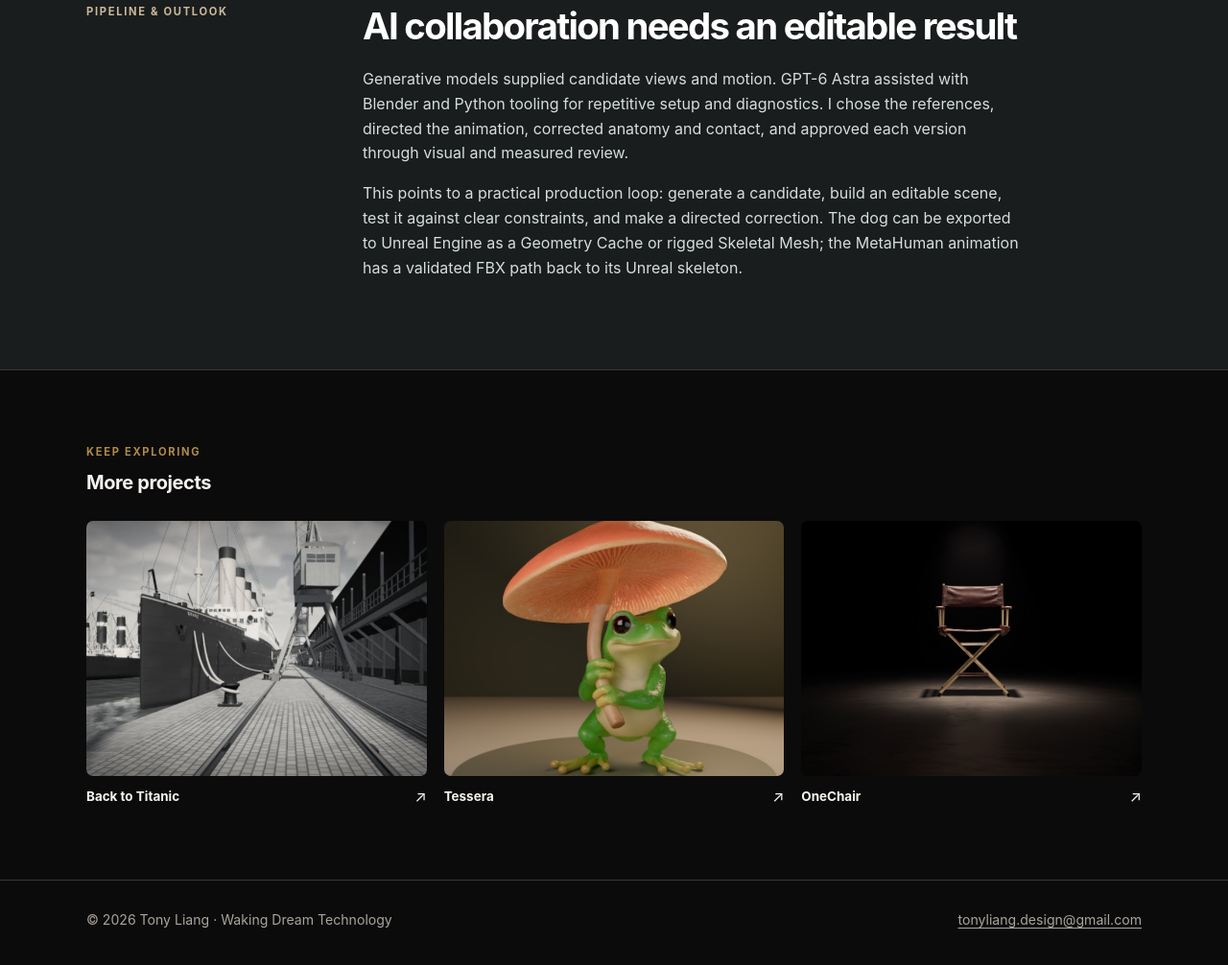
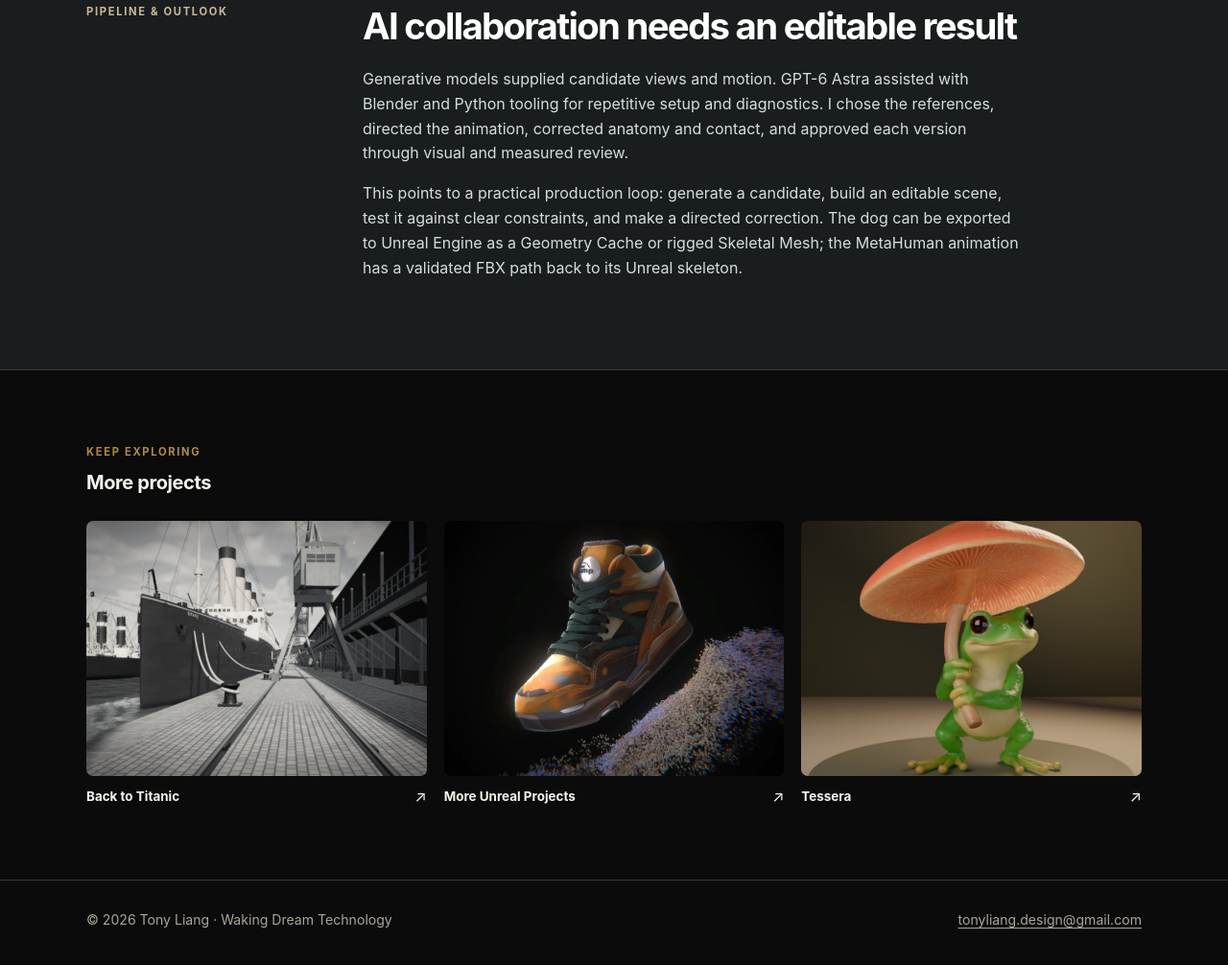
Before and after one commit to TonyLiangDesign/WakingDreamWebsite, a plain HTML site: page unreal-visualisation/character-motion/index.html in a window 1280 px wide. Shown: the part 5589-6595 px from the top of the page at 96% size. Drawn offline with Linux system fonts and the light colour scheme.

Commit message:
Feature Unreal projects in character motion related work

```diff
--- a/unreal-visualisation/character-motion/index.html
+++ b/unreal-visualisation/character-motion/index.html
@@ -81,7 +81,6 @@
     .project-links { display:grid; grid-template-columns:repeat(3,minmax(0,1fr)); gap:18px; }
     .project-links a { display:block; min-width:0; text-decoration:none; }
     .project-links img { width:100%; aspect-ratio:4/3; object-fit:cover; border-radius:7px; }
-    .project-links .onechair-image { object-position:center 68%; }
     .project-links .project-title { display:flex; align-items:center; justify-content:space-between; gap:12px; margin-top:11px; font-size:.84rem; font-weight:650; line-height:1.3; }
     .project-links a:hover { color:var(--accent); }
     .project-links a:hover img { opacity:.86; }
@@ -135,7 +134,7 @@
     <section class="rule"><div class="wrap proof"><div><div class="label">05 / Measured iteration</div><h2>Use the comparison to make a decision</h2><p>In one intermediate gait pass, average error at three visible back-line landmarks fell from 16.4 to 5.7 pixels while protected paw motion was preserved. I checked the same frames visually as well as through plotted body and paw curves.</p><p class="note">These are image-space measurements for this shot, not 3D ground truth or a final quality score.</p></div><figure><img src="assets/gait-review.png" alt="Gait review charts comparing reference and animation body contours and paw height"><figcaption>Python · Gait review</figcaption></figure></div></section>
 
     <section class="status"><div class="wrap"><div class="label">Pipeline &amp; outlook</div><div><h2>AI collaboration needs an editable result</h2><p>Generative models supplied candidate views and motion. GPT-6 Astra assisted with Blender and Python tooling for repetitive setup and diagnostics. I chose the references, directed the animation, corrected anatomy and contact, and approved each version through visual and measured review.</p><p>This points to a practical production loop: generate a candidate, build an editable scene, test it against clear constraints, and make a directed correction. The dog can be exported to Unreal Engine as a Geometry Cache or rigged Skeletal Mesh; the MetaHuman animation has a validated FBX path back to its Unreal skeleton.</p></div></div></section>
-    <section class="more-projects" aria-labelledby="more-projects-title"><div class="wrap"><div class="label">Keep exploring</div><h2 id="more-projects-title">More projects</h2><nav class="project-links" aria-label="More projects"><a href="../../titanic/"><img src="../../assets/titanic-quay-archive.webp" alt="Titanic alongside the Southampton quay" loading="lazy"><span class="project-title">Back to Titanic <span class="arrow" aria-hidden="true">↗</span></span></a><a href="../../tessera/"><img src="../../assets/tessera-mushroom.jpg" alt="A frog holding a mushroom umbrella in Tessera" loading="lazy"><span class="project-title">Tessera <span class="arrow" aria-hidden="true">↗</span></span></a><a href="../../onechair/"><img class="onechair-image" src="../../assets/Chair.jpg" alt="A director's chair under a spotlight" loading="lazy"><span class="project-title">OneChair <span class="arrow" aria-hidden="true">↗</span></span></a></nav></div></section>
+    <section class="more-projects" aria-labelledby="more-projects-title"><div class="wrap"><div class="label">Keep exploring</div><h2 id="more-projects-title">More projects</h2><nav class="project-links" aria-label="More projects"><a href="../../titanic/"><img src="../../assets/titanic-quay-archive.webp" alt="Titanic alongside the Southampton quay" loading="lazy"><span class="project-title">Back to Titanic <span class="arrow" aria-hidden="true">↗</span></span></a><a href="/unreal-visualisation/"><img src="../../assets/unreal/reebok-pump-orange-1080.webp" alt="Reebok Pump sneaker from the Unreal Engine portfolio" loading="lazy"><span class="project-title">More Unreal Projects <span class="arrow" aria-hidden="true">↗</span></span></a><a href="../../tessera/"><img src="../../assets/tessera-mushroom.jpg" alt="A frog holding a mushroom umbrella in Tessera" loading="lazy"><span class="project-title">Tessera <span class="arrow" aria-hidden="true">↗</span></span></a></nav></div></section>
   </main>
   <footer><div class="wrap"><span>© 2026 Tony Liang · Waking Dream Technology</span><a href="mailto:tonyliang.design@gmail.com">tonyliang.design@gmail.com</a></div></footer>
 </body>
```
